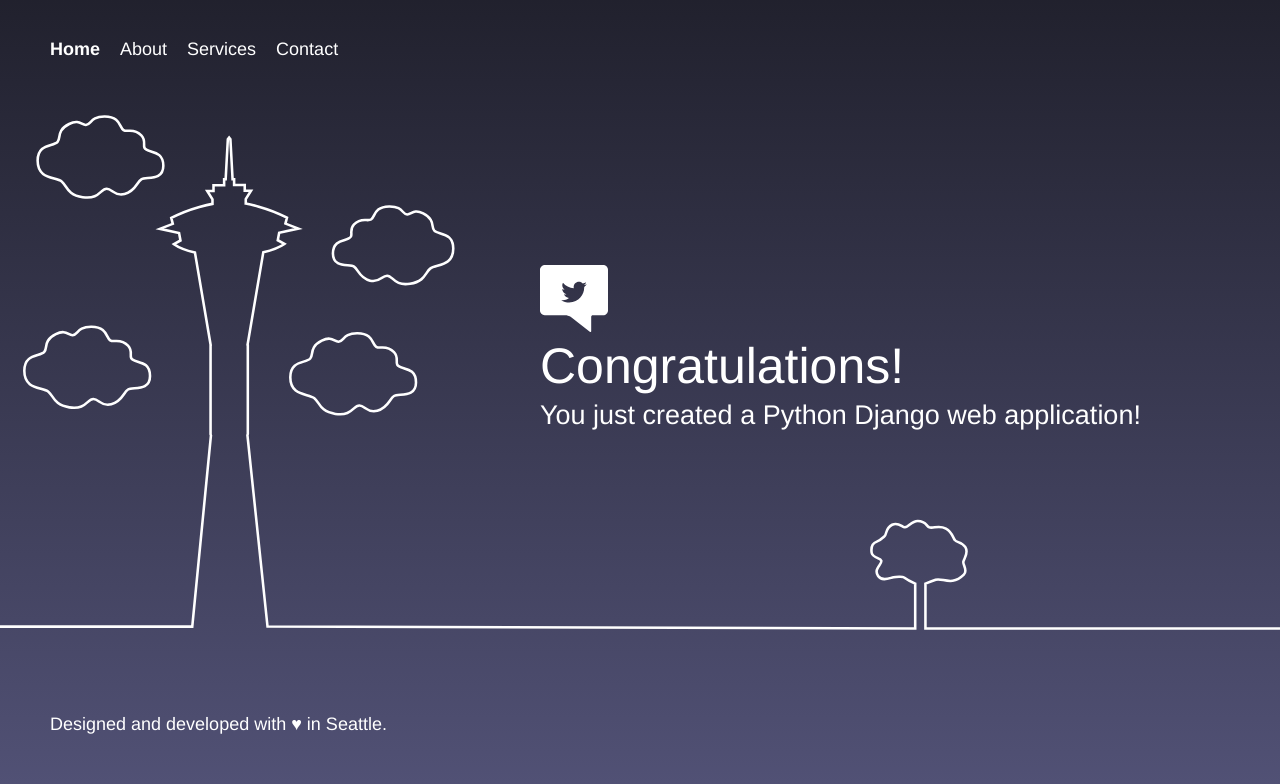
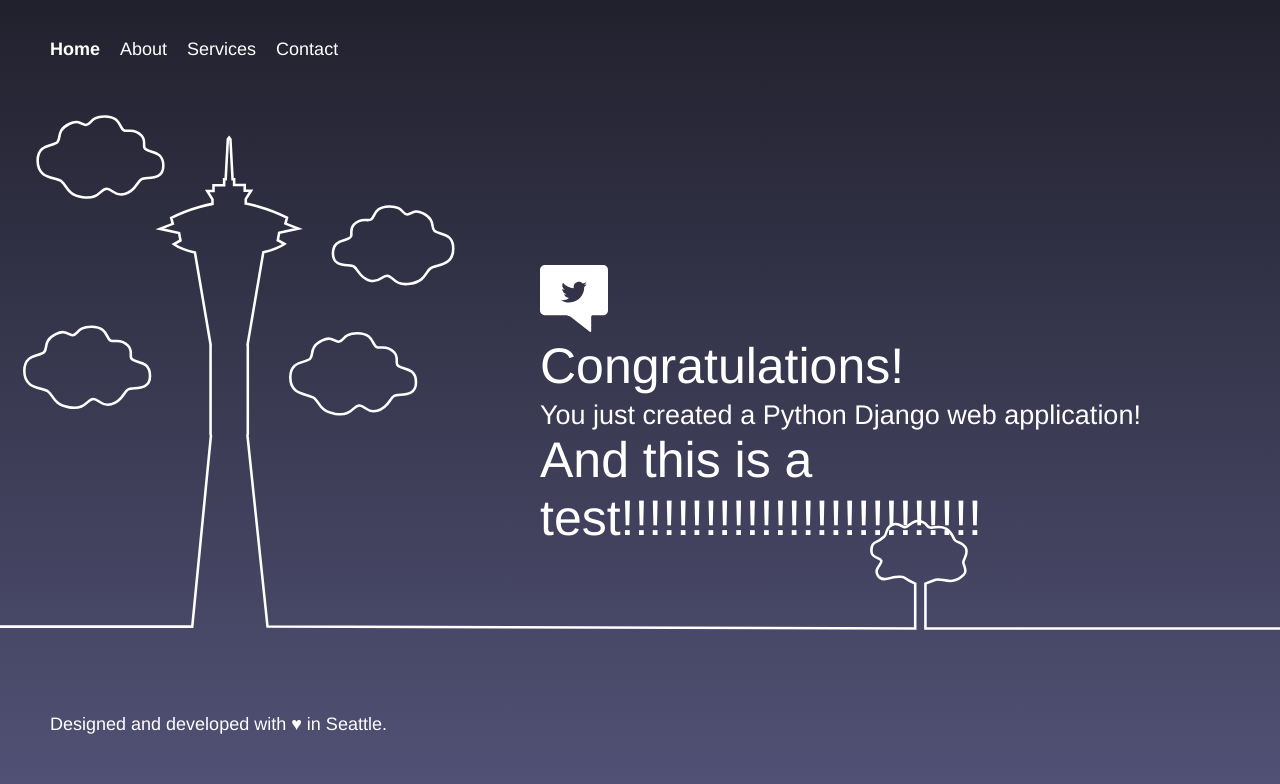
Before and after one commit to ShijakuEgil/fantasy, a Django app: page / in a window 1280 px wide. Shown: the part 16-800 px from the top of the page. Run offline with Django 3.2, Linux system fonts and the light colour scheme.

Commit message:
first push

```diff
--- a/ec2django/settings.py
+++ b/ec2django/settings.py
@@ -23,7 +23,7 @@ BASE_DIR = os.path.dirname(os.path.dirname(os.path.abspath(__file__)))
 SECRET_KEY = 'CHANGE_ME'
 
 # SECURITY WARNING: don't run with debug turned on in production!
-DEBUG = bool( os.environ.get('DJANGO_DEBUG', False) )
+DEBUG = bool( os.environ.get('DJANGO_DEBUG', False))
 
 ALLOWED_HOSTS = ['*']
 
--- a/helloworld/templates/index.html
+++ b/helloworld/templates/index.html
@@ -60,6 +60,7 @@
             <div class="text">
                 <h1>Congratulations!</h1>
                 <h2>You just created a Python Django web application!</h2>
+                <h1> And this is a test!!!!!!!!!!!!!!!!!!!!!!!!!!</h1>
             </div>
         </div>
     </div>
```
